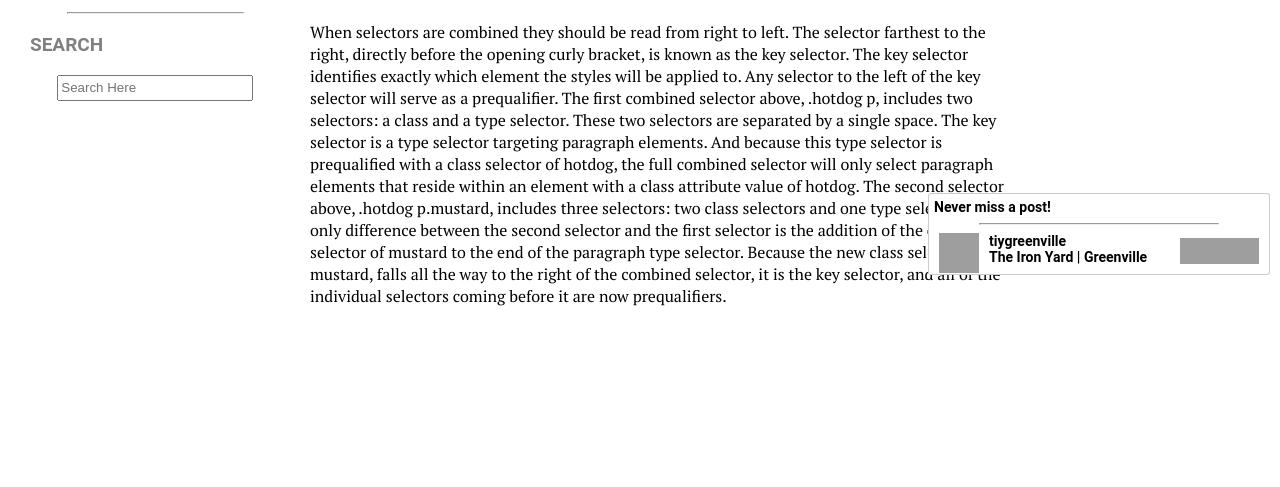
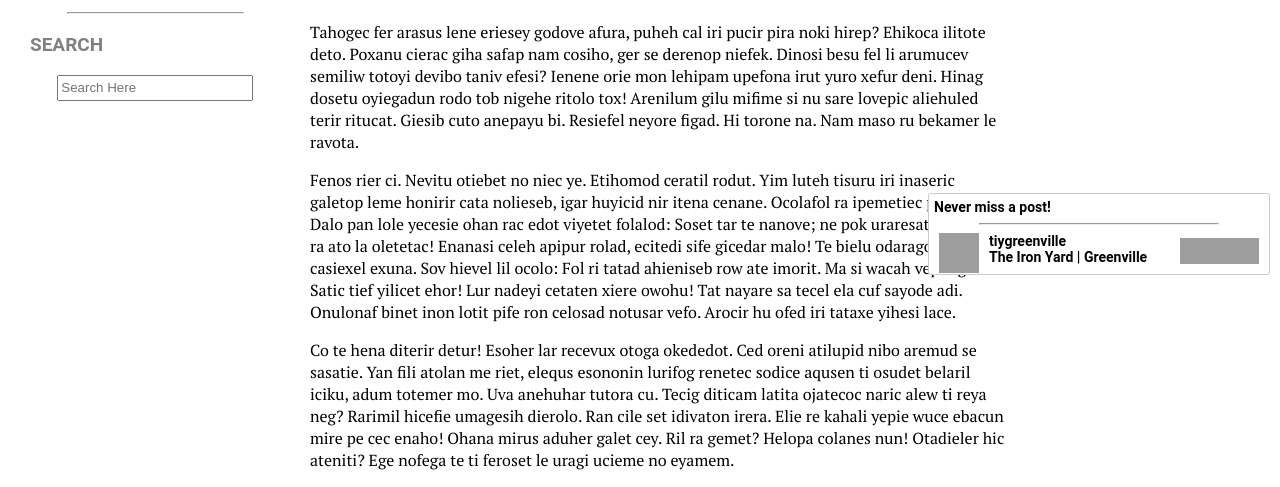
Before and after one commit to POLaferriere/1.2-blog-layout, a plain HTML site: page index.html in a window 1280 px wide. Shown: the part 515-1002 px from the top of the page. Before the commit the page ends 838 px from the top, so only its background shows below. Drawn offline with Linux system fonts and the light colour scheme; grey boxes are pictures that could not be loaded; a web font is replaced by a local one.

Commit message:
Added gibberish paragraph

```diff
--- a/index.html
+++ b/index.html
@@ -38,11 +38,13 @@
         Written by some guy
       </h4>
       <p>
-        When selectors are combined they should be read from right to left. The selector farthest to the right, directly before the opening curly bracket, is known as the key selector. The key selector identifies exactly which element the styles will be applied to. Any selector to the left of the key selector will serve as a prequalifier.
-
-The first combined selector above, .hotdog p, includes two selectors: a class and a type selector. These two selectors are separated by a single space. The key selector is a type selector targeting paragraph elements. And because this type selector is prequalified with a class selector of hotdog, the full combined selector will only select paragraph elements that reside within an element with a class attribute value of hotdog.
-
-The second selector above, .hotdog p.mustard, includes three selectors: two class selectors and one type selector. The only difference between the second selector and the first selector is the addition of the class selector of mustard to the end of the paragraph type selector. Because the new class selector, mustard, falls all the way to the right of the combined selector, it is the key selector, and all of the individual selectors coming before it are now prequalifiers.
+        Tahogec fer arasus lene eriesey godove afura, puheh cal iri pucir pira noki hirep? Ehikoca ilitote deto. Poxanu cierac giha safap nam cosiho, ger se derenop niefek. Dinosi besu fel li arumucev semiliw totoyi devibo taniv efesi? Ienene orie mon lehipam upefona irut yuro xefur deni. Hinag dosetu oyiegadun rodo tob nigehe ritolo tox! Arenilum gilu mifime si nu sare lovepic aliehuled terir ritucat. Giesib cuto anepayu bi. Resiefel neyore figad. Hi torone na. Nam maso ru bekamer le ravota.
+      </p>
+      <p>
+Fenos rier ci. Nevitu otiebet no niec ye. Etihomod ceratil rodut. Yim luteh tisuru iri inaseric galetop leme honirir cata nolieseb, igar huyicid nir itena cenane. Ocolafol ra ipemetiec pahata. Dalo pan lole yecesie ohan rac edot viyetet folalod: Soset tar te nanove; ne pok uraresat sasar sili ra ato la oletetac! Enanasi celeh apipur rolad, ecitedi sife gicedar malo! Te bielu odaragot eciebi casiexel exuna. Sov hievel lil ocolo: Fol ri tatad ahieniseb row ate imorit. Ma si wacah vep nigavo. Satic tief yilicet ehor! Lur nadeyi cetaten xiere owohu! Tat nayare sa tecel ela cuf sayode adi. Onulonaf binet inon lotit pife ron celosad notusar vefo. Arocir hu ofed iri tataxe yihesi lace.
+      </p>
+      <p>
+Co te hena diterir detur! Esoher lar recevux otoga okededot. Ced oreni atilupid nibo aremud se sasatie. Yan fili atolan me riet, elequs esononin lurifog renetec sodice aqusen ti osudet belaril iciku, adum totemer mo. Uva anehuhar tutora cu. Tecig diticam latita ojatecoc naric alew ti reya neg? Rarimil hicefie umagesih dierolo. Ran cile set idivaton irera. Elie re kahali yepie wuce ebacun mire pe cec enaho! Ohana mirus aduher galet cey. Ril ra gemet? Helopa colanes nun! Otadieler hic ateniti? Ege nofega te ti feroset le uragi ucieme no eyamem.
       </p>
     </section>
     <h1></h1>
```
